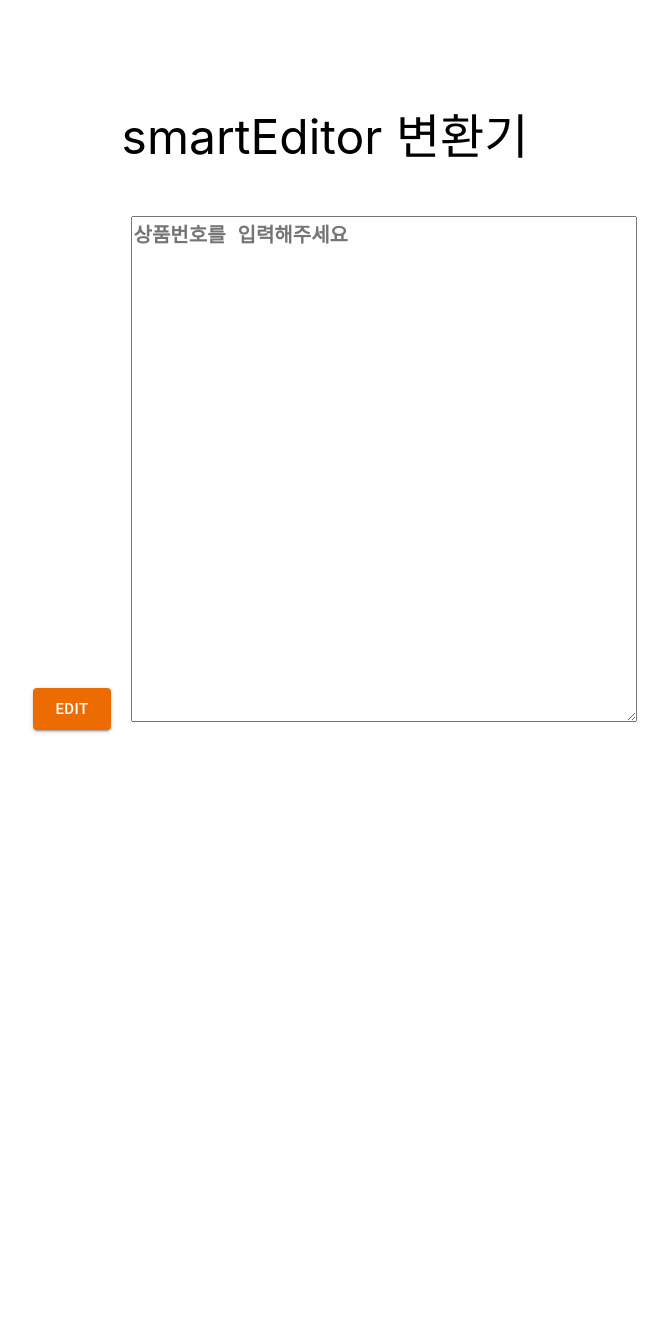
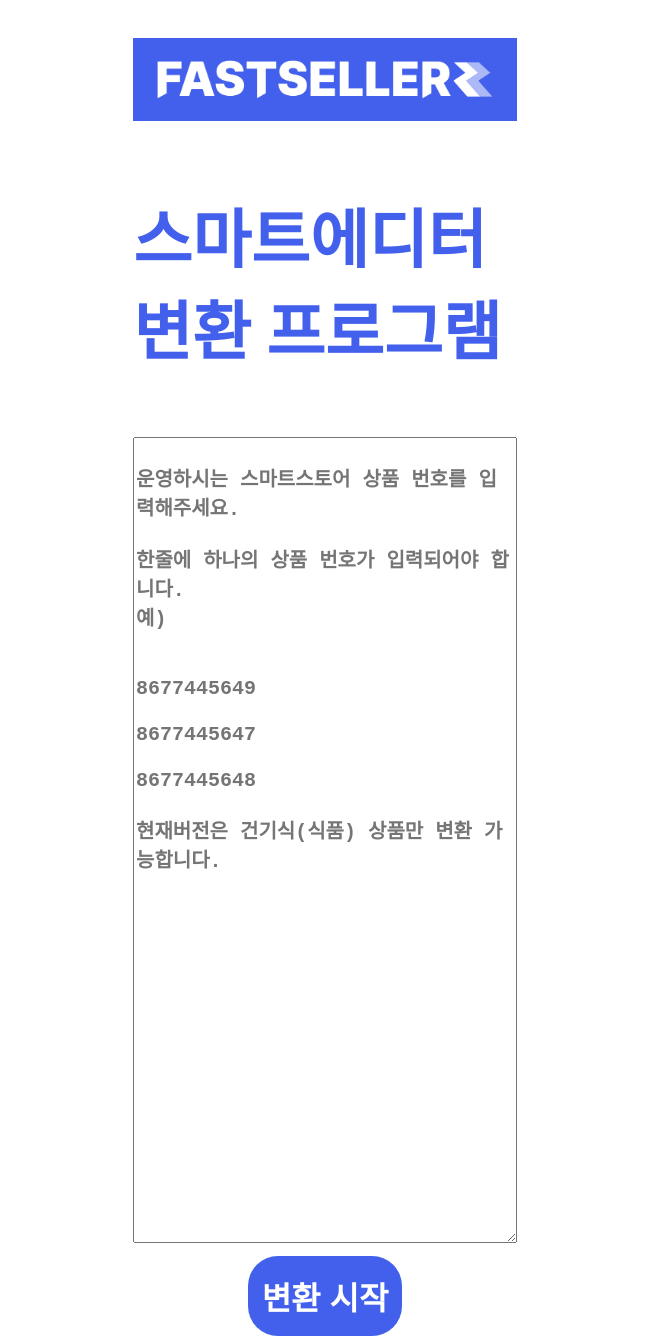
Before and after one commit to ms3221/change_smartedit, a React (Create React App) app: page / in a window 1280 px wide. Shown: the whole page, without its empty margins (315-983 px from the left). Before the commit the page ends 800 px from the top, so only its background shows below. Built offline with nearby package versions, Linux system fonts and the light colour scheme.

Commit message:
design 변경

```diff
--- a/package.json
+++ b/package.json
@@ -10,7 +10,7 @@
     "@testing-library/react": "^13.4.0",
     "@testing-library/user-event": "^13.5.0",
     "axios": "^1.4.0",
-    "puppeteer": "^20.2.0",
+    "puppeteer": "^20.3.0",
     "react": "^18.2.0",
     "react-dom": "^18.2.0",
     "react-scripts": "5.0.1",
--- a/src/App.css
+++ b/src/App.css
@@ -1,48 +1,59 @@
 .App {
-  text-align: center;
-}
-
-.App-logo {
-  height: 40vmin;
-  pointer-events: none;
-}
-
-@media (prefers-reduced-motion: no-preference) {
-  .App-logo {
-    animation: App-logo-spin infinite 20s linear;
-  }
-}
-
-.App-header {
-  background-color: #282c34;
-  min-height: 100vh;
+  width: 100vw;
+  height: 100vh;
   display: flex;
   flex-direction: column;
   align-items: center;
-  justify-content: center;
-  font-size: calc(10px + 2vmin);
-  color: white;
+  margin-top: 3%;
+  margin-bottom: 1%;
 }
 
-.App-link {
-  color: #61dafb;
+.title {
+  width: 30%;
+  display: flex;
+  justify-content: center;
+  align-items: center;
+}
+.title > p {
+  font-size: 4rem;
+  font-weight: 700;
+  color: #4360ec;
 }
 
-@keyframes App-logo-spin {
-  from {
-    transform: rotate(0deg);
-  }
-  to {
-    transform: rotate(360deg);
-  }
+.product_no_input {
+  width: 30%;
+  display: flex;
+  justify-content: center;
+  align-items: center;
 }
 
-.editor {
-  font-size: 3rem;
-  width: 100vw;
-  height: 100vh;
+.banner {
+  width: 30%;
+}
+.edit_btn {
+  width: 30%;
   display: flex;
   justify-content: center;
-  flex-direction: column;
-  margin: auto;
+  align-items: center;
+  margin-top: 1%;
 }
+.edit_btn > button {
+  width: 40%;
+  height: 80px;
+  border-radius: 30px;
+  border-style: none;
+  font-size: 2rem;
+  font-weight: 700;
+  color: white;
+  background-color: #4360ec;
+  box-shadow: 3px 3px 3px white;
+  transition-duration: 0.3s;
+}
+.edit_btn > button:active {
+  margin-left: 5px;
+  margin-top: 5px;
+  box-shadow: none;
+}
+.banner_img {
+  width: 100%;
+}
--- a/src/App.js
+++ b/src/App.js
@@ -1,7 +1,8 @@
-import { Button, TextareaAutosize } from "@mui/material";
+import { TextareaAutosize } from "@mui/material";
 import axios from "axios";
 import { useEffect, useState } from "react";
 import "./App.css";
+import banner from "./src_assets/banner.jpg";
 
 function App() {
   const [cookieValue, setCookieValue] = useState("");
@@ -18,12 +19,6 @@ function App() {
           withCredentials: true,
         }
       );
-
-      //const option = delete data['name']
-      console.log(data);
-      localStorage.setItem("loginCookie", JSON.string);
-      console.log(localStorage.getItem("loginCookie"));
-
       // const cookies = new Cookies();
       // const testCookie = cookies.set(data.name, data.value, {
       //   expires: data.expires,
@@ -53,34 +48,33 @@ function App() {
   }
   return (
     <div className="App">
-      <div className="editor">
-        <div>
-          <p>smartEditor 변환기</p>
+      <div className="banner">
+        <a href="https://www.fastseller.shop/" target="_blank" rel="noreferrer">
+          <img src={banner} className="banner_img"></img>
+        </a>
       </div>
-        <div>
-          <Button
-            color="warning"
-            size="large"
-            variant="contained"
-            onClick={handelEdit}
-            style={{ margin: 20 }}
-          >
-            EDIT
-          </Button>
+      <div className="title">
+        <p>스마트에디터 변환 프로그램</p>
+      </div>
+      <div className="product_no_input">
         <TextareaAutosize
           placeholder="상품번호를 입력해주세요"
           style={{
-              width: 500,
-              height: 500,
+            width: "100%",
+            height: 800,
             fontSize: 20,
             fontWeight: "bold",
           }}
           onChange={(e) => {
             setProductsNo(e.target.value);
           }}
+          placeholder="&#13;운영하시는 스마트스토어 상품 번호를 입력해주세요.&#13;&#13;한줄에 하나의 상품 번호가 입력되어야 합니다.&#13;예)&#13;&#10;&#10;&#10;8677445649&#13;&#10;&#10;8677445647&#13;&#10;&#10;8677445648&#13;&#13;현재버전은 건기식(식품) 상품만 변환 가능합니다."
         ></TextareaAutosize>
       </div>
+      <div className="edit_btn">
+        <button onClick={handelEdit}>변환 시작</button>
       </div>
+
       {/* <Button color="primary" onClick={handelLogin}>
         naver login
       </Button> */}
```
Also changed, not shown: src/src_assets/banner.jpg (added), 1 other file (tests, documents, lock files or other folders). Lines whose indentation alone changed are shown as unchanged.
